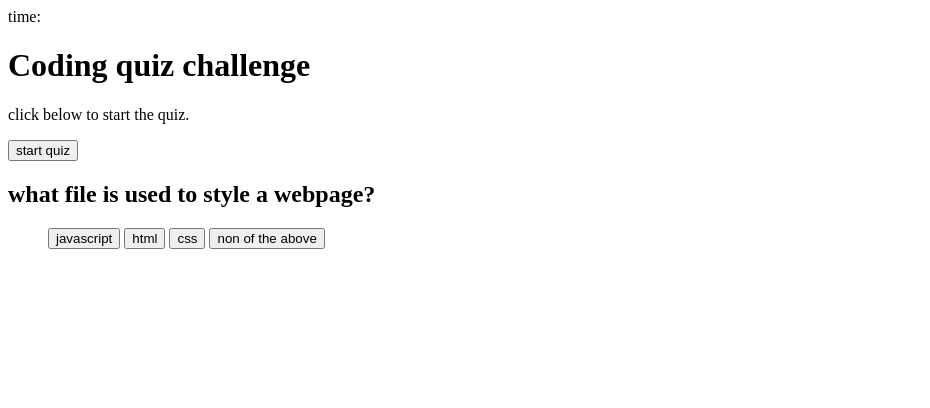
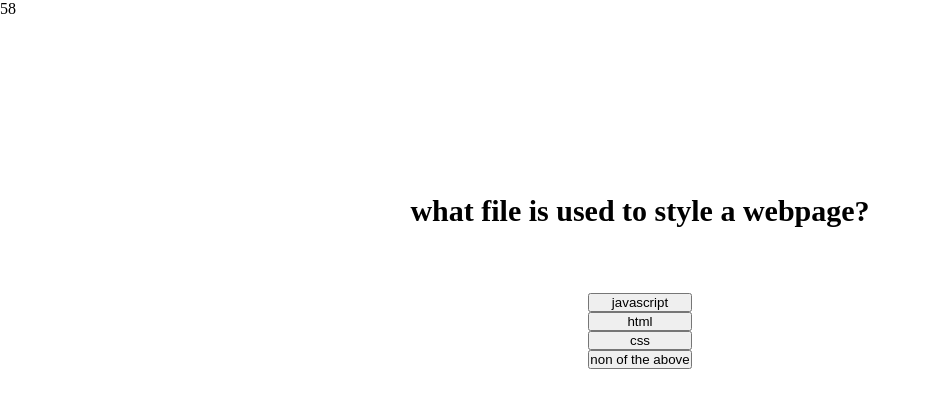
Before and after one commit to miguela14/code-quiz, a plain HTML site: page index.html in a window 1280 px wide. Both pictures are taken after a click on the button "start quiz". Shown: the whole page, without its empty margins (0-930 px from the left). Drawn offline with Linux system fonts and the light colour scheme.

Commit message:
added more css styling as well as modified my input-form section in my html and wrote function corresponding to that in java

```diff
--- a/assets/css/style.css
+++ b/assets/css/style.css
@@ -0,0 +1,27 @@
+* {
+    margin: 0;
+    padding: 0;
+}
+
+.start-screen {
+    font-size:20px;
+    text-align: center;
+    margin: 150px;
+    line-height: 85px;
+
+}
+
+.quiz-section {
+    font-size: 20px;
+    text-align: center;
+    margin: 150px;
+    line-height: 85px;
+}
+
+.quiz-section ul {
+    margin: 20px;
+    display: inline-flex;
+    justify-content: center;
+    flex-direction: column;
+    padding-top: 20px;
+}
--- a/assets/js/script.js
+++ b/assets/js/script.js
@@ -7,47 +7,80 @@ const QUIZZES = [
             "css",
             "non of the above"
         ],
-        correctAnswer: "css"
+        correctAnswer: 2
     },
     {
             questionText: "A short sections of code written to complete a task.",
         choices: [
             "Buffer",
+            "Loop",
             "Array",
-            "Function",
-            "Loop"
+            "Function"
         ],
-        correctAnswer: "Function"
+        correctAnswer: 3
     },
     {
         questionText: "What dose this equation mean ? a != t",
         choices: [
+            "A is not equal to t",
             "A is assinged t",
             "A and t are equal",
-            "A is not equal to t",
             "T is add to a"
         ],
-        correctAnswer: "A is not equal to t"
+        correctAnswer: 0
     }
-]
+];
 
+let timerElement = document.getElementById("timer");
+const startScreen = document.querySelector(".start-screen");
 let startbtn = document.getElementById("js-start-button");
+const quizSection = document.querySelector(".quiz-section");
 let h2Element = document.getElementById("js-question-text");
+const inputForm = document.querySelector(".input-form")
 let buttonOne = document.getElementById("answer-1");
 let buttonTwo = document.getElementById("answer-2");
 let buttonThree = document.getElementById("answer-3");
 let buttonFour = document.getElementById("answer-4");
+
 let score = 0;
 let currentQuestionIndex = 0;
+let timer = 60000;
+let intervalId;
+
+
+function setTimer() {
+    intervalId = setInterval(function() {
+        timer -= 1000;
+        if (timer <= 0 || currentQuestionIndex >= QUIZZES.length) {
+        clearInterval(intervalId);
+        }
+        timerElement.textContent = timer / 1000;
+    }, 1000);
+};
+
 
 function checkAnswer(buttonText) {
-    if (buttonText === QUIZZES[currentQuestionIndex].correctAnswer) {
-        score++; // increment score if correct answer chosen
+
+    if (currentQuestionIndex >= QUIZZES.length || timer <= 0) {
+        clearInterval(intervalId);
+    console.log(`Quiz complete! Score: ${score}`);
+
+     //this hides the quiz section and displays the input form after the last question
+        quizSection.style.display = "none";
+        inputForm.style.display = "block";
+        return;
+
+    };
+
+    if (buttonText === QUIZZES[currentQuestionIndex].choices[QUIZZES[currentQuestionIndex].correctAnswer]) {
+        score++; // increment score if correct answer is chosen
         console.log("Correct answer!");
     } else {
         console.log("Wrong answer! :(");
+        timer -= 10000;
     }
     currentQuestionIndex++; // move on to next quiz question
+
     if (currentQuestionIndex < QUIZZES.length) {
         // display next quiz question if available
         displayQuiz(currentQuestionIndex);
@@ -57,13 +90,17 @@ function checkAnswer(buttonText) {
     };
 };
 
+
 function displayQuiz(index) {
     // display quiz question and choices for given index
+
     h2Element.textContent = QUIZZES[index].questionText;
     buttonOne.textContent = QUIZZES[index].choices[0];
     buttonTwo.textContent = QUIZZES[index].choices[1];
     buttonThree.textContent = QUIZZES[index].choices[2];
     buttonFour.textContent = QUIZZES[index].choices[3];
+
+    console.log(`Time remaining: ${timer / 1000} seconds`);
 
     // add event listeners to each button to check answer and move on to next quiz
     buttonOne.addEventListener("click", function() {
@@ -78,8 +115,19 @@ function displayQuiz(index) {
     buttonFour.addEventListener("click", function() {
         checkAnswer(buttonFour.textContent);
     });
+
+    if (index === QUIZZES.length) {
+        quizSection.style.display = "none";
+        inputForm.style.display = "block";
+    } else {
+        inputForm.style.display = "none";
+    }
+
 };
 
 startbtn.addEventListener("click", function() {
+    startScreen.style.display = "none";
+    quizSection.style.display = "block";
     displayQuiz(currentQuestionIndex);
+    setTimer();
 });
--- a/index.html
+++ b/index.html
@@ -8,13 +8,18 @@
     <title>Code Quiz</title>
 </head>
 
+<header>
+    <div id="timer">time</div>
+</header>
+
 <body>
-    <div class="start-screen">time:</div>
+    <div class="start-screen">
         <h1>Coding quiz challenge</h1>
         <p>click below to start the quiz.</p>
         <button id="js-start-button">start quiz</button>
+    </div>
 
-<section>
+<section class="quiz-section">
     <h2 id="js-question-text">
     <!-- use JS to put question text here -->
     </h2>
@@ -26,6 +31,16 @@
         </ul>
 </section>
 
+<section class="input-form">
+    <h3>Game Over!</h3>
+    <div>
+        <p>Enter Initials:</p>
+        <input type="text" id="text-box">
+        <button type="button" id="submit-form">Submit</button>
+    </div>
+</section>
+
+
 
     <script src="./assets/js/script.js"></script>
 </body>
```
Also changed, not shown: 1 other file.
